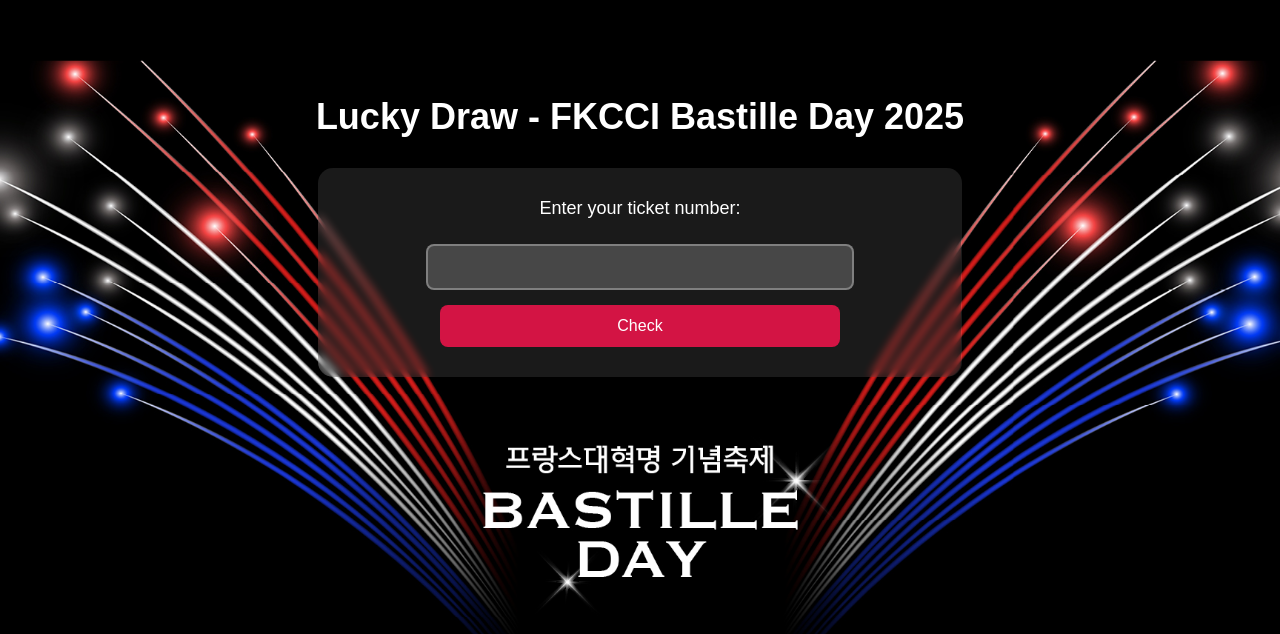
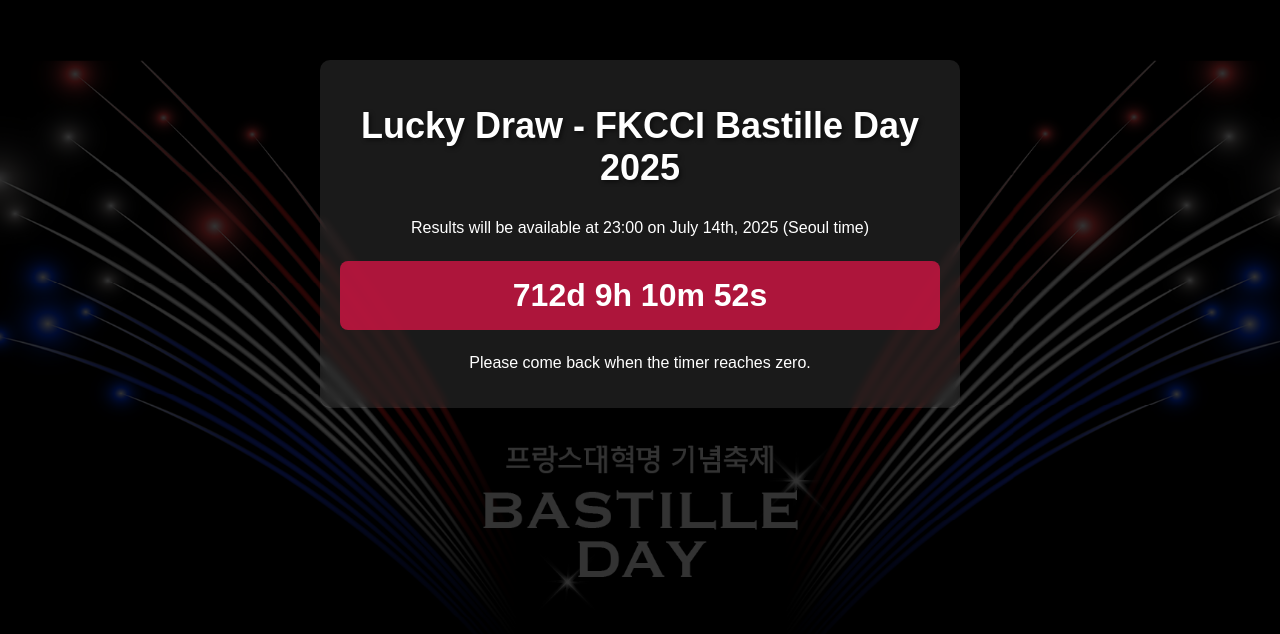
Before and after one commit to FKCCI/Lucky-draw, a website: page index.html in a window 1280 px wide. Shown: the part 166-800 px from the top of the page. Drawn offline with Linux system fonts and the light colour scheme; no server answers.

Commit message:
Update index.html

```diff
--- a/index.html
+++ b/index.html
@@ -72,7 +72,7 @@
 
     <script>
         function updateTimer() {
-            const targetDate = new Date('2024-07-14T23:00:00+09:00');
+            const targetDate = new Date('2027-07-14T23:00:00+09:00');
             const now = new Date();
             const difference = targetDate - now;
 
```
